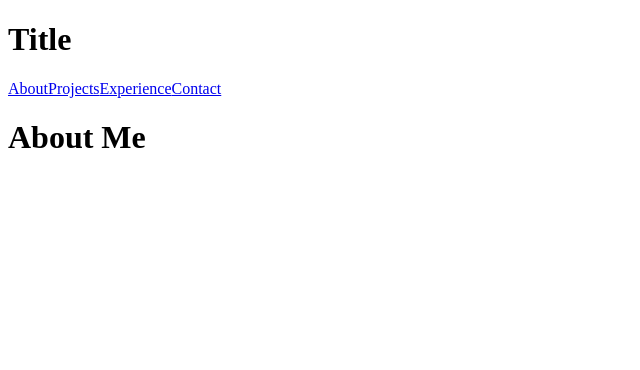
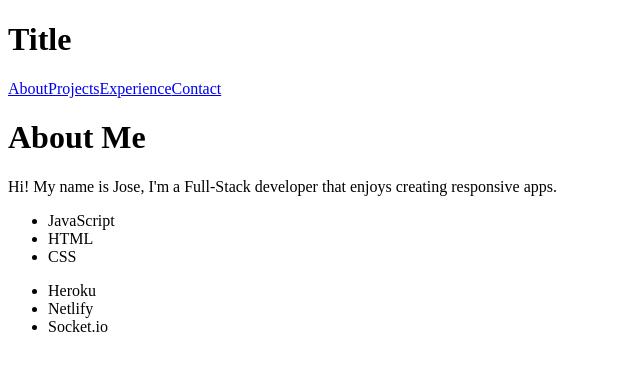
Before and after one commit to jaojeda/portfolio, a React app: page /about in a window 1280 px wide. Shown: the top 370 px of the page, without its empty margins (0-640 px from the left). Built offline with nearby package versions, Linux system fonts and the light colour scheme.

Commit message:
import List to About.js

```diff
--- a/src/components/About/About.js
+++ b/src/components/About/About.js
@@ -1,8 +1,17 @@
+/* eslint-disable react/no-unescaped-entities */
 import React from 'react';
+import List from '../List';
 
 const About = () => {
+  const techArr = ['JavaScript', 'HTML', 'CSS'];
+  const toolArr = ['Heroku', 'Netlify', 'Socket.io'];
   return (
-    <h1>About Me</h1>
+    <>
+      <h1>About Me</h1>
+      <p>Hi! My name is Jose, I'm a Full-Stack developer that enjoys creating responsive apps.</p>
+      <List arr={techArr} />
+      <List arr={toolArr} />
+    </>
   );
 };
 
--- a/src/components/Projects/Projects.js
+++ b/src/components/Projects/Projects.js
@@ -3,7 +3,7 @@ import React from 'react';
 const Projects = () => {
   return (
     <h1>Project</h1>
-  )
-  };
+  );
+};
 
 export default Projects;
```
